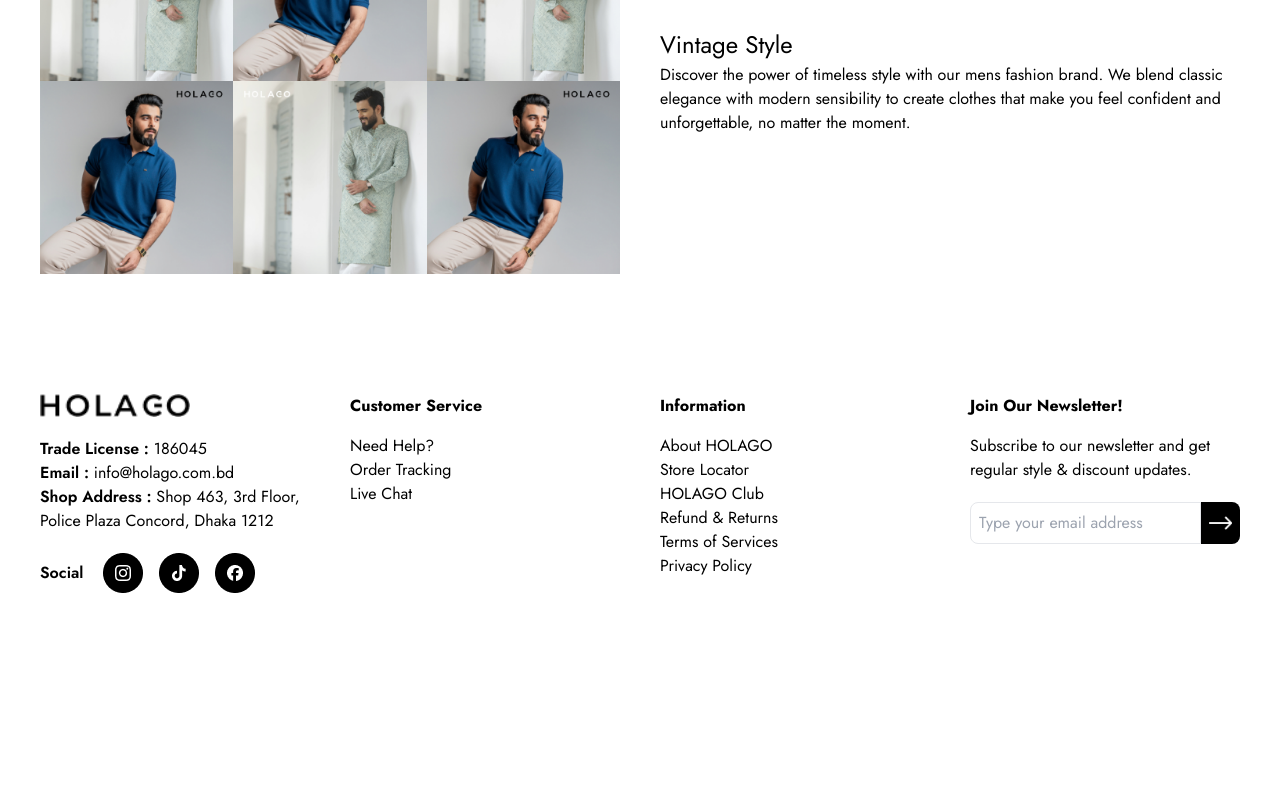
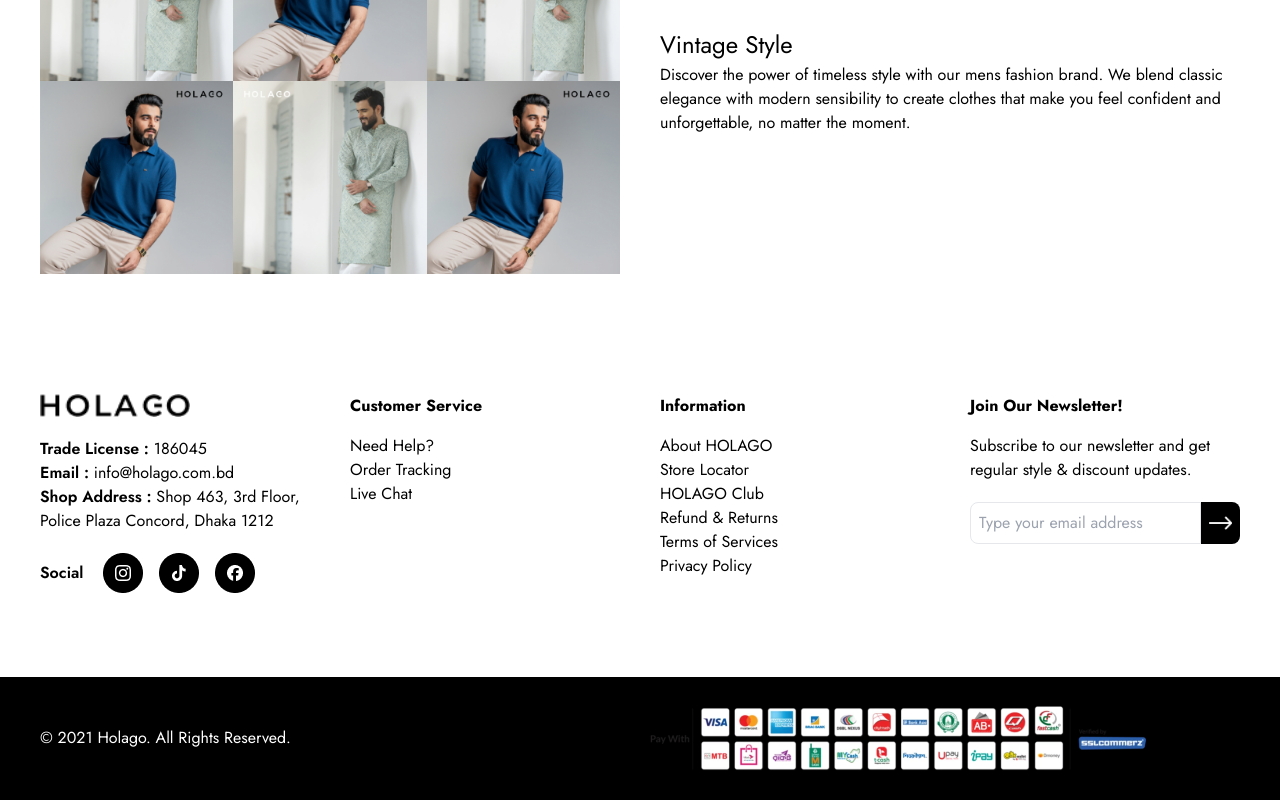
Before and after one commit to PaperflyDigital/holagocustomer, a Next.js app: page / in a window 1280 px wide. Shown: the part 3144-3944 px from the top of the page. Before the commit the page ends 3821 px from the top, so only its background shows below. Built offline with nearby package versions, Linux system fonts and the light colour scheme.

Commit message:
copyright

```diff
--- a/app/layout.js
+++ b/app/layout.js
@@ -1,7 +1,8 @@
 import { Jost } from "next/font/google";
 import "./globals.css";
 import NavigationBar from "@/components/global/NavigationBar";
-import NavigationFooter from "@/components/global/navigationFooter";
+import NavigationFooter from "@/components/global/NavigationFooter";
+import CopyRight from "@/components/global/CopyRight";
 
 const jost = Jost({ subsets: ["latin"] });
 
@@ -17,6 +18,7 @@
         <NavigationBar />
         {children}
         <NavigationFooter />
+        <CopyRight />
       </body>
     </html>
   );
--- /dev/null
+++ b/components/global/CopyRight.jsx
@@ -0,0 +1,19 @@
+import payment from "@/public/images/paymentmethod.png";
+import Image from "next/image";
+
+export default function CopyRight() {
+  return (
+    <section className="bg-black text-white">
+      <div className="container mx-auto px-10 py-5">
+        <div className="grid grid-cols-2 justify-between items-center ">
+          <div>
+            <p className="text-md">© 2021 Holago. All Rights Reserved.</p>
+          </div>
+          <div className="w-full object-cover">
+            <Image src={payment} alt="Logo" />
+          </div>
+        </div>
+      </div>
+    </section>
+  );
+}
```
Also changed, not shown: public/images/paymentmethod.png (added).
